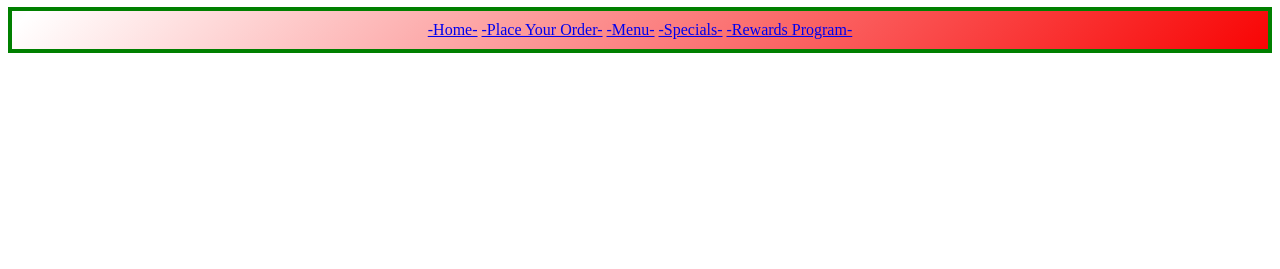
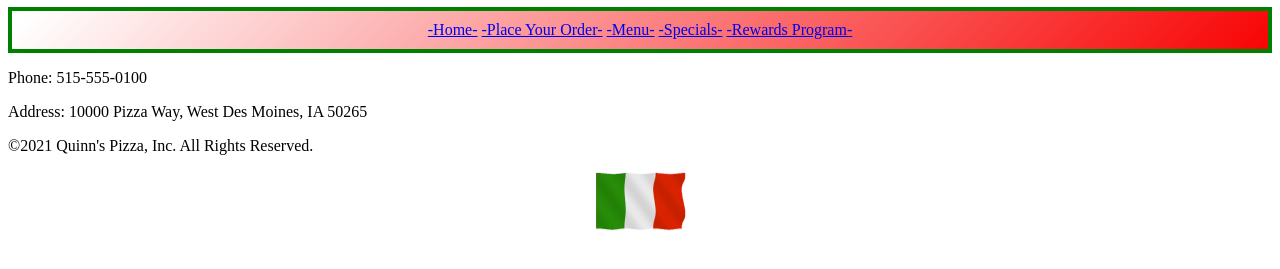
Before and after one commit to qclopreato/Pizza-Website, a plain HTML site: page Pizza/rewards.html in a window 1280 px wide. Shown: the part 143-412 px from the top of the page. Drawn offline with Linux system fonts and the light colour scheme.

Commit message:
Update rewards.html

```diff
--- a/Pizza/rewards.html
+++ b/Pizza/rewards.html
@@ -5,6 +5,7 @@
     <meta http-equiv="X-UA-Compatible" content="IE=edge">
     <meta name="viewport" content="width=device-width, initial-scale=1.0">
     <link rel="stylesheet" href="css/style.css">
+    <link rel="shortcut icon" type="image/x-icon" href="favicon.ico">
     <title>Quinn's Pizza</title>
 </head>
 <body>
@@ -25,6 +26,10 @@
         <form>
     </main>
     <footer>
+        <p>Phone: 515-555-0100</p>
+        <p>Address: 10000 Pizza Way, West Des Moines, IA 50265</p>
+        <p>©2021 Quinn's Pizza, Inc. All Rights Reserved.</p>
+        <img src="pix/flag.gif" alt="Italian Flag Gif" class="flag">
     </footer>
     <script src="js/app.js"></script>
 </body>
```
